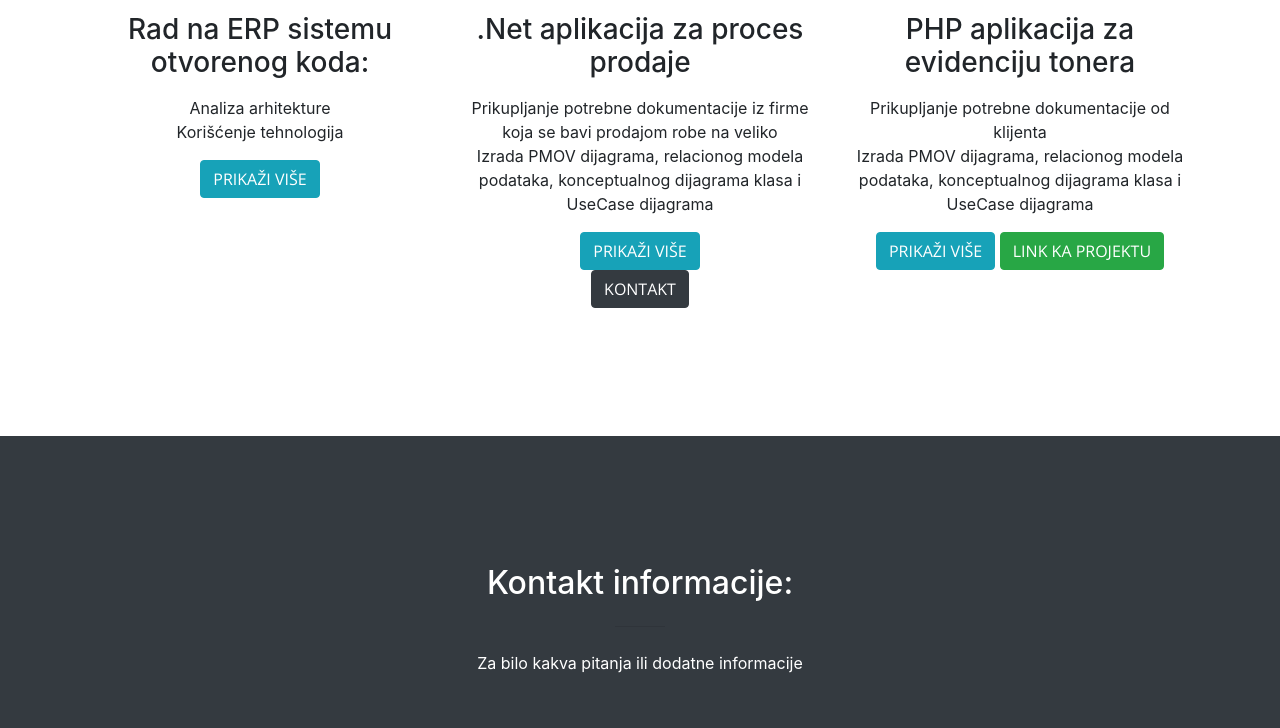
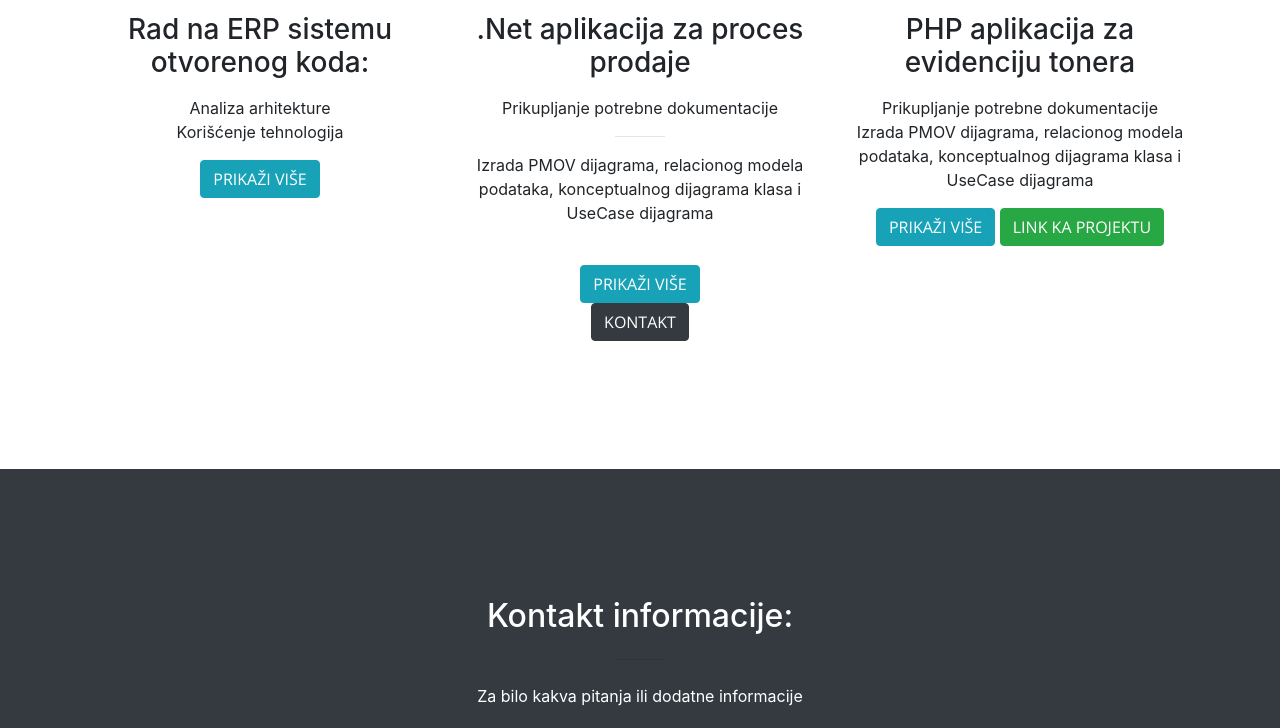
Before and after one commit to icaki12/icaki12.github.io, a website with bundled scripts: page index.html in a window 1280 px wide. Shown: the part 1819-2547 px from the top of the page. Built offline with nearby package versions, Linux system fonts and the light colour scheme.

Commit message:
Fix Index Page

```diff
--- a/index.html
+++ b/index.html
@@ -148,9 +148,11 @@
             <a href="#" target="_target"> <i class="fa fa-4x fa fa-github text-primary mb-3 sr-icons"></i></a>
             <h3 class="mb-3">.Net aplikacija za proces prodaje</h3>
 				<ul id="myList2" class="list-unstyled">
-				<li id="21">Prikupljanje potrebne dokumentacije iz firme koja se bavi prodajom robe na veliko</li>
+        <li id="21">Prikupljanje potrebne dokumentacije</li>
+        <hr>
 				<li id="22">Izrada PMOV dijagrama, relacionog modela podataka, konceptualnog dijagrama klasa i UseCase dijagrama</li>
-				<li id="23">Normalizacija i denormalizacija baze</li>
+        <li id="23">Normalizacija i denormalizacija baze</li>
+        <br>
 				<li id="24">Izrada trigera, vertikalnog i horizontalnog parcionisanja</li>
 				<li id="25">Opis slučaja korišćenja aplikacije</li>
 				<li id="26">Izrada aplikacije</li>
@@ -168,7 +170,7 @@
             <a href="#" target="_target"> <i class="fa fa-4x fa fa-github text-primary mb-3 sr-icons"></i></a>
             <h3 class="mb-3">PHP aplikacija za evidenciju tonera</h3>
             <ul id="myList3" class="list-unstyled">
-            <li id="31">Prikupljanje potrebne dokumentacije od klijenta</li>
+            <li id="31">Prikupljanje potrebne dokumentacije</li>
             <li id="32">Izrada PMOV dijagrama, relacionog modela podataka, konceptualnog dijagrama klasa i UseCase dijagrama</li>
             <li id="33">Normalizacija i denormalizacija baze</li>
             <li id="34">Izrada trigera, vertikalnog i horizontalnog parcionisanja</li>
```
